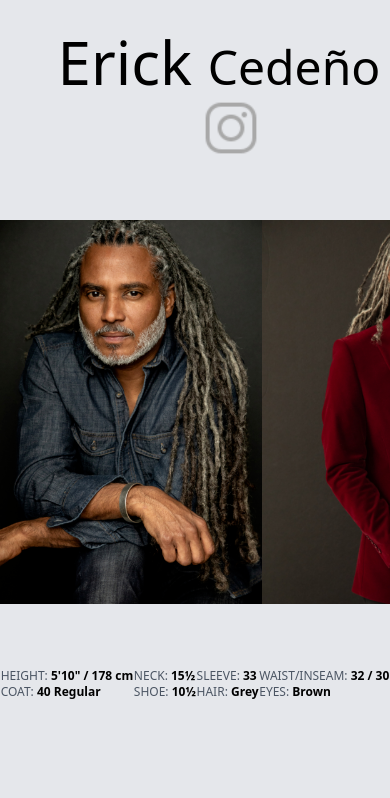
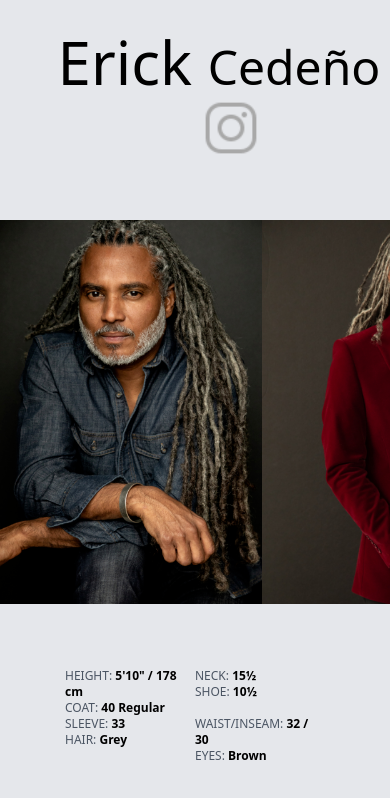
Before and after one commit to knitex202/erick-cedeno, a React (Create React App) app: page / in a window 390 px wide. Shown: the top 798 px of the page. Built offline with nearby package versions, Linux system fonts and the light colour scheme.

Commit message:
fixed mobile issues

```diff
--- a/src/components/Landing.js
+++ b/src/components/Landing.js
@@ -5,7 +5,7 @@ import { data } from "../data";
 
 function Landing() {
   return (
-    <div className="w-full h-full">
+    <div className="flex flex-col w-full h-full">
       <div className="flex flex-col lg:flex lg:flex-row lg:justify-center mt-8 ml-12 items-center">
         <div className="">
           <h1 className=" inline-block text-6xl ">
@@ -23,10 +23,12 @@ function Landing() {
           <Card info={data} />
         </div>
       </div>
-      <div className="flex w-full justify-evenly text-xs lg:text-lg text-gray-600">
+      <div className="flex flex-row w-2/3 self-center">
+        <div className="grid grid-cols-2 lg:grid-cols-4 w-full text-xs lg:text-lg text-gray-600">
           <div>
             <p>
-            HEIGHT: <span className="font-bold text-black">5'10" / 178 cm</span>
+              HEIGHT:{" "}
+              <span className="font-bold text-black">5'10" / 178 cm</span>
             </p>
             <p>
               COAT: <span className="font-bold text-black">40 Regular</span>
@@ -50,7 +52,8 @@ function Landing() {
           </div>
           <div>
             <p>
-            WAIST/INSEAM: <span className="font-bold text-black">32 / 30</span>{" "}
+              WAIST/INSEAM:{" "}
+              <span className="font-bold text-black">32 / 30</span>{" "}
             </p>
             <p>
               EYES: <span className="font-bold text-black">Brown</span>{" "}
@@ -58,6 +61,7 @@ function Landing() {
           </div>
         </div>
       </div>
+    </div>
   );
 }
 
--- a/src/output.css
+++ b/src/output.css
@@ -610,28 +610,44 @@ video {
   width: 100vw;
 }
 
+.w-2\/3 {
+  width: 66.666667%;
+}
+
 .flex-shrink-0 {
   flex-shrink: 0;
+}
+
+.grid-cols-2 {
+  grid-template-columns: repeat(2, minmax(0, 1fr));
+}
+
+.flex-row {
+  flex-direction: row;
 }
 
 .flex-col {
   flex-direction: column;
 }
 
-.items-end {
-  align-items: flex-end;
+.place-content-center {
+  place-content: center;
 }
 
 .items-center {
   align-items: center;
 }
 
-.justify-start {
-  justify-content: flex-start;
+.justify-center {
+  justify-content: center;
 }
 
-.justify-evenly {
-  justify-content: space-evenly;
+.place-self-center {
+  place-self: center;
+}
+
+.self-center {
+  align-self: center;
 }
 
 .overflow-hidden {
@@ -657,16 +673,6 @@ video {
   line-height: 1;
 }
 
-.text-lg {
-  font-size: 1.125rem;
-  line-height: 1.75rem;
-}
-
-.text-sm {
-  font-size: 0.875rem;
-  line-height: 1.25rem;
-}
-
 .text-xs {
   font-size: 0.75rem;
   line-height: 1rem;
@@ -690,20 +696,6 @@ video {
   color: rgb(75 85 99 / var(--tw-text-opacity));
 }
 
-@media (min-width: 768px) {
-  .md\:flex {
-    display: flex;
-  }
-
-  .md\:flex-row {
-    flex-direction: row;
-  }
-
-  .md\:justify-center {
-    justify-content: center;
-  }
-}
-
 @media (min-width: 1024px) {
   .lg\:flex {
     display: flex;
@@ -711,6 +703,14 @@ video {
 
   .lg\:min-h-\[900px\] {
     min-height: 900px;
+  }
+
+  .lg\:grid-cols-2 {
+    grid-template-columns: repeat(2, minmax(0, 1fr));
+  }
+
+  .lg\:grid-cols-4 {
+    grid-template-columns: repeat(4, minmax(0, 1fr));
   }
 
   .lg\:flex-row {
```
Lines whose indentation alone changed are shown as unchanged.
